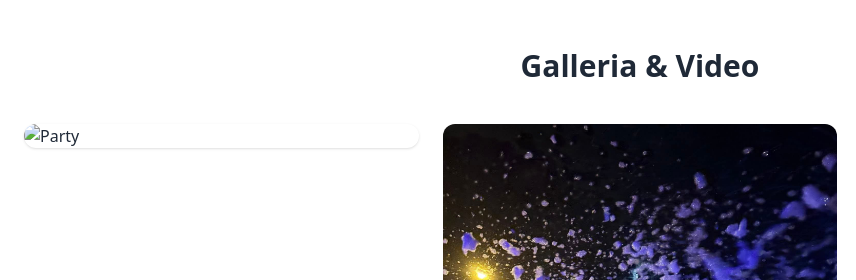
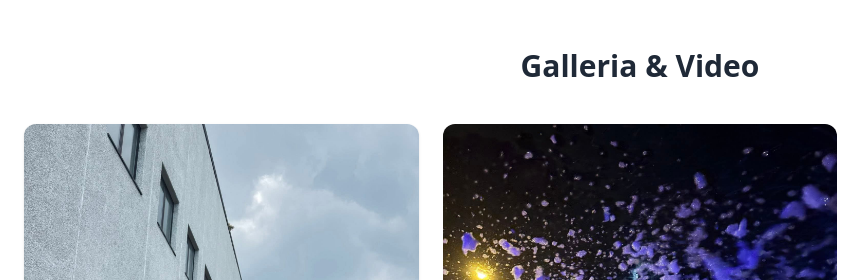
Before and after one commit to Buckle73/foamvibes-site, a plain HTML site: page index.html in a window 1280 px wide. Shown: the part 1160-1440 px from the top of the page, 0-856 px from the left. Drawn offline with nearby package versions, Linux system fonts and the light colour scheme; grey boxes are pictures that could not be loaded.

Commit message:
Update index.html

```diff
--- a/index.html
+++ b/index.html
@@ -40,8 +40,8 @@
     <div class="grid grid-cols-1 sm:grid-cols-2 md:grid-cols-3 gap-6">
 
       <!-- Immagine 1 -->
-      <a href="images/foto4.jpg" data-lightbox="gallery">
-        <img src="images/foto4.jpg" alt="Party" class="rounded-xl w-full shadow hover:scale-105 transition-transform">
+      <a href="foto4.jpg" data-lightbox="gallery">
+        <img src="foto4.jpg" alt="Party" class="rounded-xl w-full shadow hover:scale-105 transition-transform">
       </a>
 
       <img src="foto3.jpg" alt="Party" class="rounded-xl">
```
